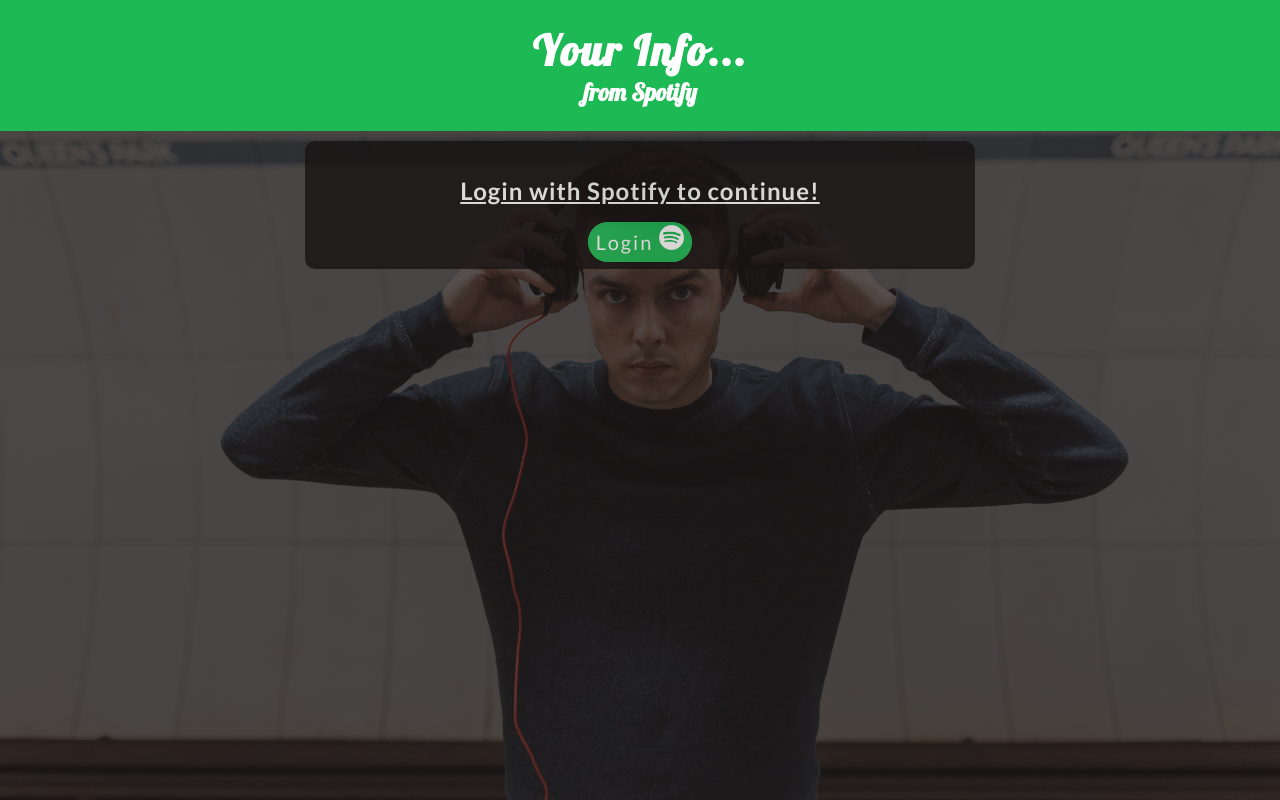
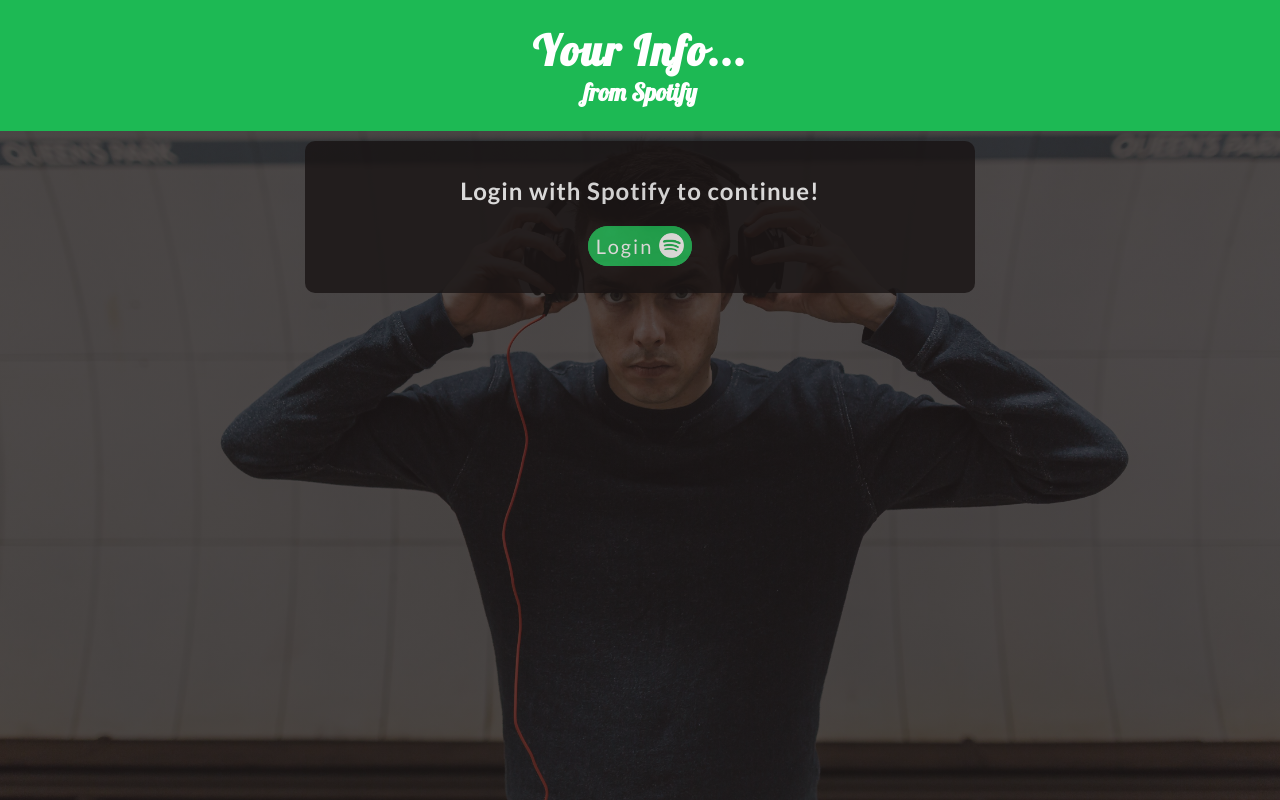
Before and after one commit to zBrucyP/SpotifyApp, a React (Create React App) app: page / in a window 1280 px wide. Built offline with nearby package versions, Linux system fonts and the light colour scheme; no server answers.

Commit message:
readme now more informative, minor styling

```diff
--- a/src/App.css
+++ b/src/App.css
@@ -64,7 +64,7 @@
     background: var(--dark) 0% 0% no-repeat padding-box;
     color: var(--light);
     border-radius: 10px;
-    opacity: .9;
+    opacity: .85;
     width: 80%;
     margin: auto;
     margin-bottom: 20px;
@@ -81,6 +81,7 @@
     letter-spacing: 0px;
     color: var(--light);
     padding: 15px;
+    padding-bottom: 35px;
 }
 
 .loginLink {
@@ -99,11 +100,15 @@
     background-color: var(--accentHover);
 }
 
+.spotifyLogo {
+    vertical-align: bottom;
+}
+
 .headerContainer {
     font-family: "Lato", sans-serif;
     font-weight: 700;
     letter-spacing: 1px;
-    text-decoration: underline;
+    margin-bottom: 28px;
 }
 
 .gridContainer {
@@ -147,7 +152,7 @@
     min-width: 300px;
     width: 40%;
     height: 500px;
-    overflow: scroll;
+    overflow-y: scroll;
     margin: 15px;
 }
 
--- a/src/App.js
+++ b/src/App.js
@@ -157,7 +157,7 @@
                 :
                     <div className='loginContainer'>
                         <h2 className='headerContainer'>Login with Spotify to continue!</h2>
-                        <a className='loginLink' href='http://localhost:8888/login'>Login <img src={spotify_logo_white} alt='spotify_logo' width='25px'></img></a>
+                        <a className='loginLink' href='http://localhost:8888/login'>Login <img src={spotify_logo_white} className='spotifyLogo' alt='spotify_logo' width='25px'></img></a>
                     </div>
                 }
             </div>
--- a/src/TopArtistTrack.js
+++ b/src/TopArtistTrack.js
@@ -26,12 +26,12 @@
 
     /* refresh list if query is refreshed*/
     useEffect( () => {
-        if (data != null && type === 'artists') {
+        if (data != null && type === 'artists') { // create artist element
             setListItems(data.items.map((item, i) =>
                 <ScrollListElement key={item.id} rank={i} link={item.external_urls.spotify} title={item.name} imgUrl={item.images[0].url} subInfo=''/>
             ));
         }
-        if (data != null && type === 'tracks') {
+        if (data != null && type === 'tracks') { // create track element
             setListItems(data.items.map((item, i) =>
                 <ScrollListElement key={item.id} rank={i} link={item.external_urls.spotify} title={item.name} imgUrl={item.album.images[0].url} subInfo={item.artists[0].name}/>
             ));
@@ -58,7 +58,7 @@
     );
 }
 
-function ScrollListElement (listItem) {
+function ScrollListElement (listItem) { // represents a single row in lsit of track/artist
     return (
         <div className='scrollListElement' key={listItem.key}>
             <div>
```
Also changed, not shown: 1 other file (tests, documents, lock files or other folders).
